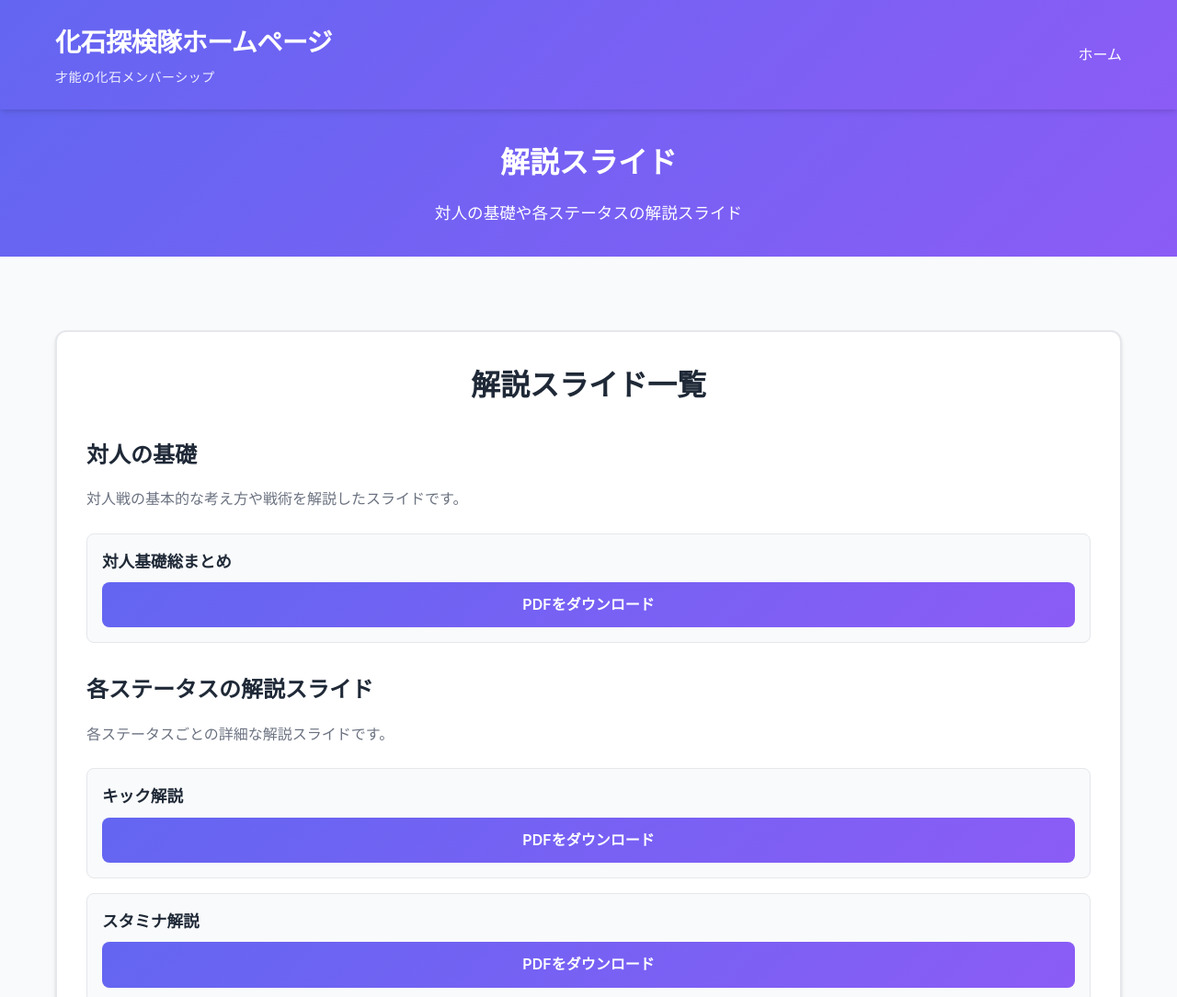
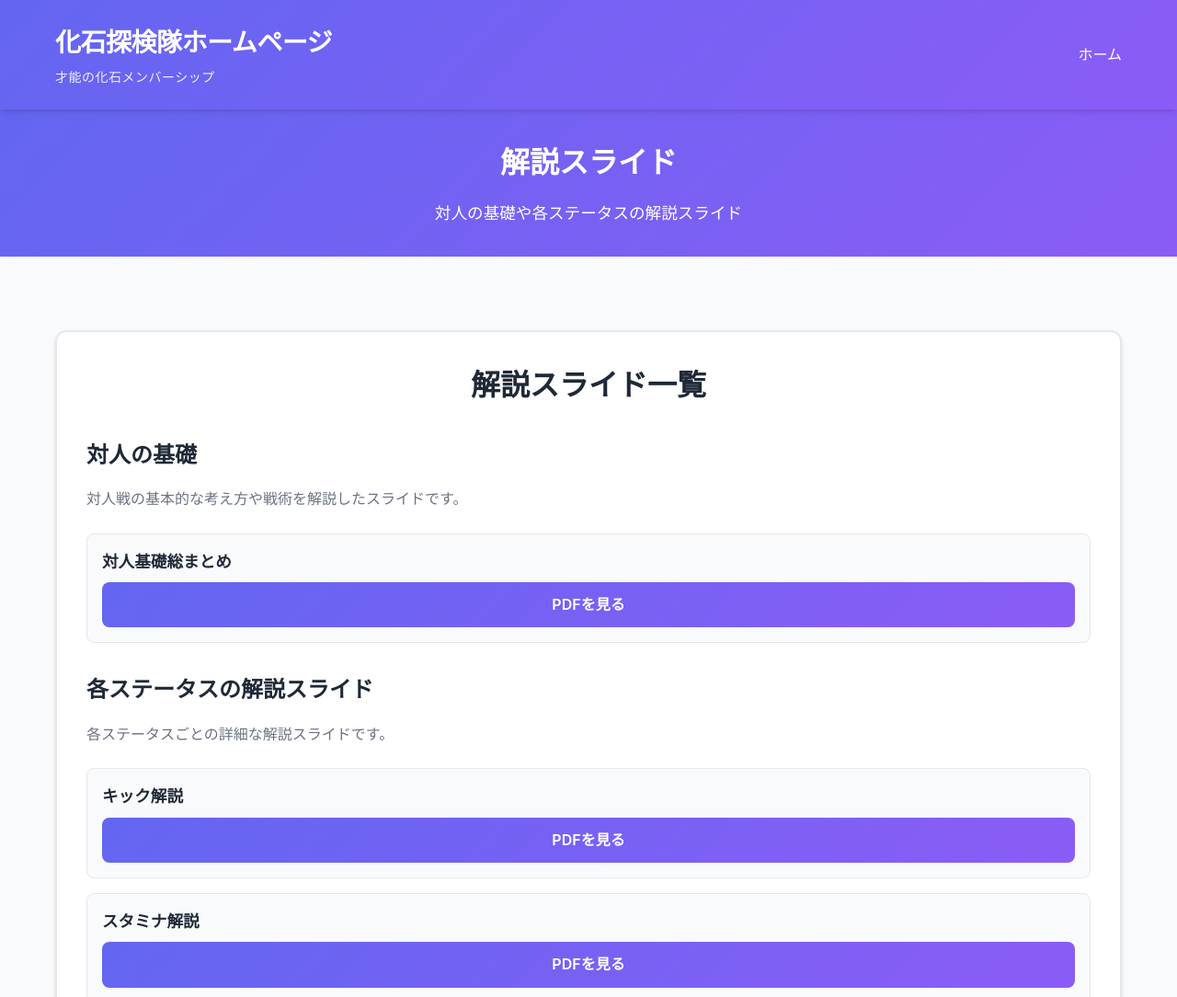
Before and after one commit to yurase342/membership-homepage, a website: page slides.html in a window 1280 px wide. Shown: the top 1084 px of the page at 92% size. Drawn offline with Linux system fonts and the light colour scheme.

Commit message:
PDFをブラウザで表示し、表示中にダウンロード可能に変更

```diff
--- a/slides.html
+++ b/slides.html
@@ -265,7 +265,7 @@
                     return `
                     <div class="pdf-item">
                         <div class="pdf-item-name">${pdf.name}</div>
-                        <a href="${pdfUrl}" download="${pdf.filename}" target="_blank" rel="noopener noreferrer" class="pdf-item-link">PDFをダウンロード</a>
+                        <a href="${pdfUrl}" target="_blank" rel="noopener noreferrer" class="pdf-item-link">PDFを見る</a>
                     </div>
                 `;
                 }).join('');
@@ -277,7 +277,7 @@
                     return `
                     <div class="pdf-item">
                         <div class="pdf-item-name">${pdf.name}</div>
-                        <a href="${pdfUrl}" download="${pdf.filename}" target="_blank" rel="noopener noreferrer" class="pdf-item-link">PDFをダウンロード</a>
+                        <a href="${pdfUrl}" target="_blank" rel="noopener noreferrer" class="pdf-item-link">PDFを見る</a>
                     </div>
                 `;
                 }).join('');
@@ -312,7 +312,7 @@
                 return `
                 <div class="pdf-item">
                     <div class="pdf-item-name">${pdf.name}</div>
-                    <a href="${pdfUrl}" download="${pdf.filename}" target="_blank" rel="noopener noreferrer" class="pdf-item-link">PDFをダウンロード</a>
+                    <a href="${pdfUrl}" target="_blank" rel="noopener noreferrer" class="pdf-item-link">PDFを見る</a>
                 </div>
             `;
             }).join('');
```
